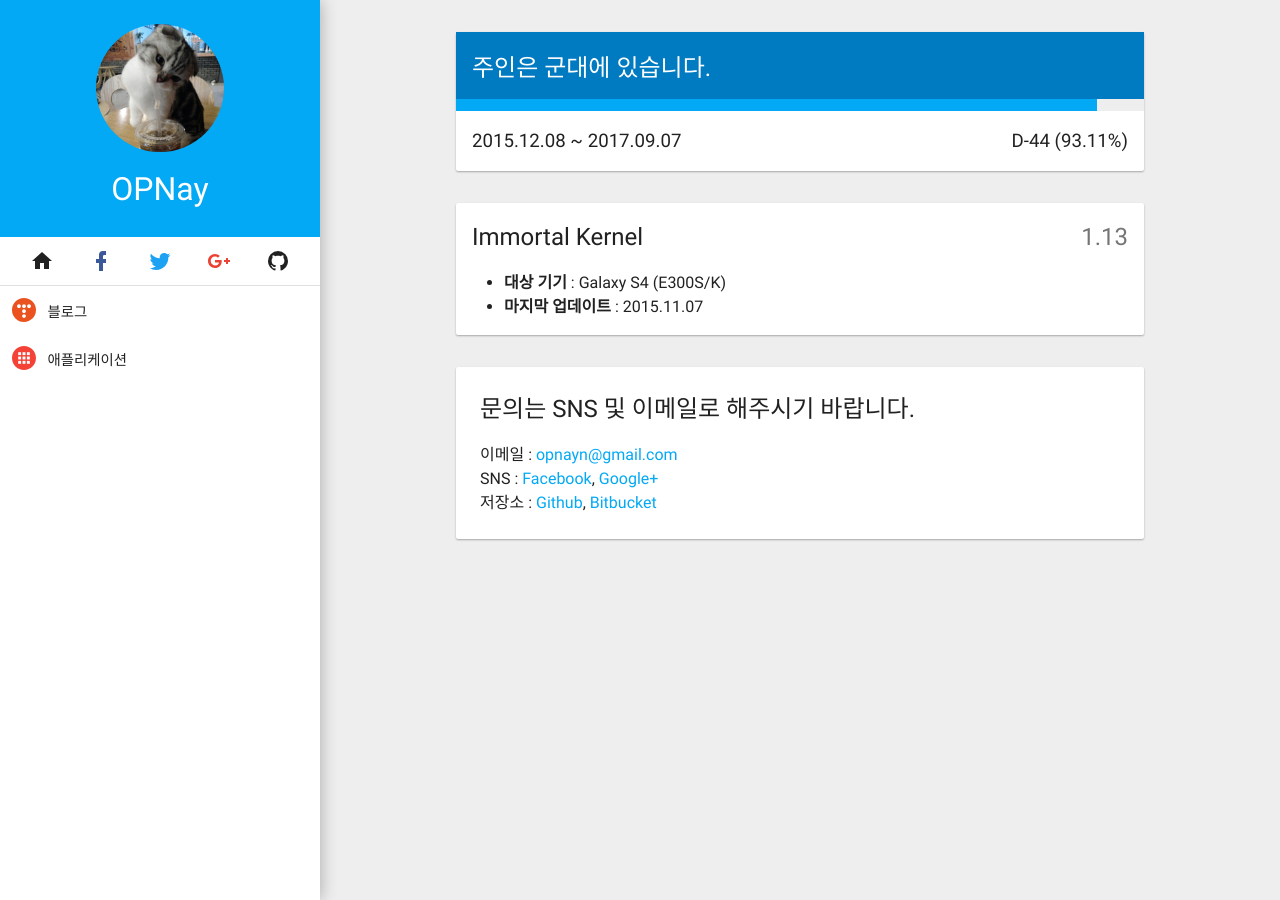
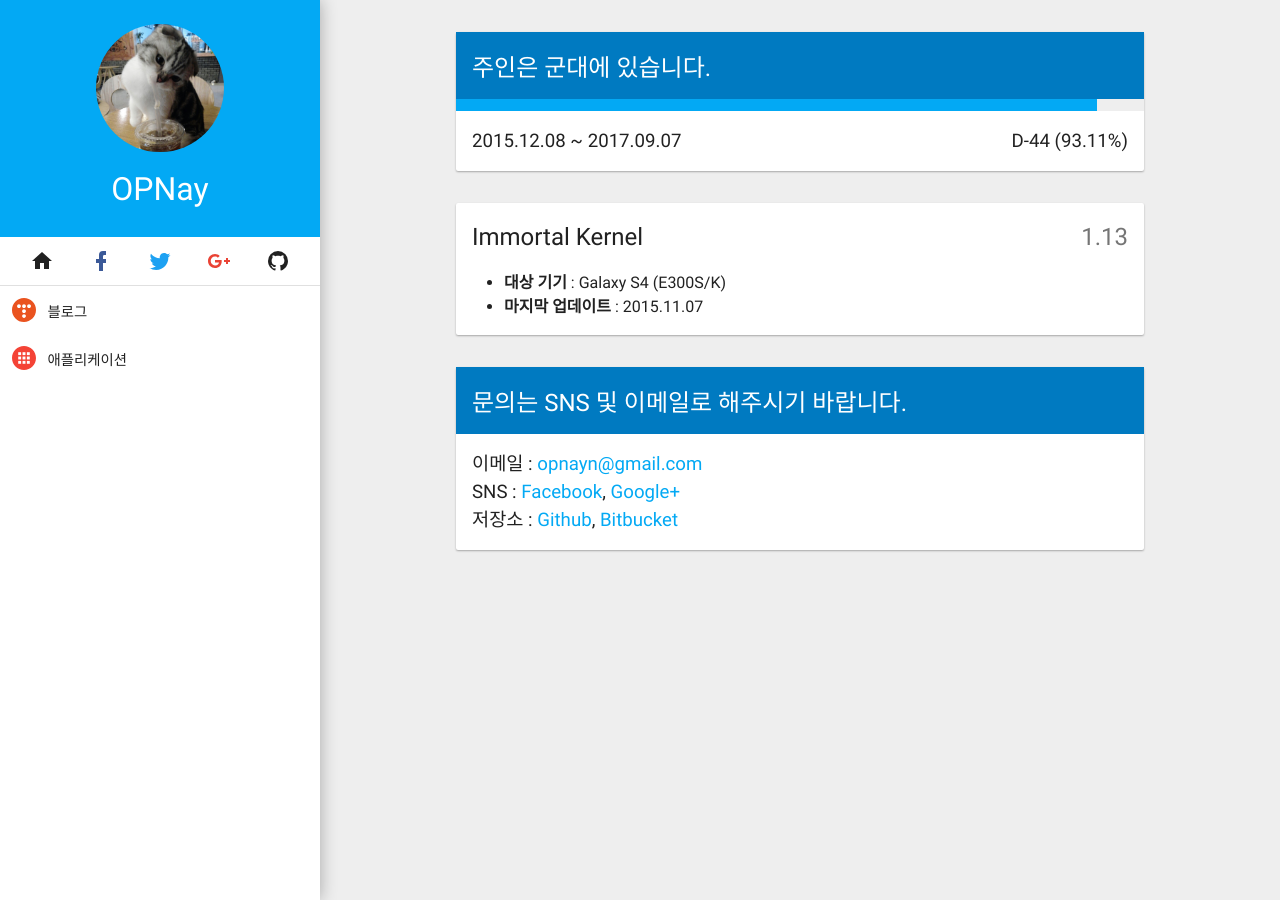
Before and after one commit to opnay/opnay.github.io, a Jekyll site: the page built from index.html, in a window 1280 px wide. Built offline with Jekyll 4.4.1, drawn with Linux system fonts in a browser that asks for light colours; some web fonts are replaced.

Commit message:
index: Update contact

```diff
--- a/index.html
+++ b/index.html
@@ -47,15 +47,14 @@ theme:
 </section>
 <section class="section contact">
 	<div class="card">
-		<p class="title">문의는 SNS 및 이메일로 해주시기 바랍니다.</p>
-		<p>이메일 : <a href="mailto:opnayn@gmail.com">opnayn@gmail.com</a></p>
-		<p>SNS : <a href="https://facebook.com/opnay">Facebook</a>, <a href="https://plus.google.com/107296541638373404997">Google+</a></p>
-		<p>저장소 : <a href="https://github.com/opnay">Github</a>, <a href="https://bitbucket.org/opnay">Bitbucket</a></p>
+		<header class="bg-s-d ft-white">문의는 SNS 및 이메일로 해주시기 바랍니다.</header>
+		<article>
+			<p>이메일 : <a href="mailto:opnayn@gmail.com">opnayn@gmail.com</a></p>
+			<p>SNS : <a href="https://facebook.com/opnay">Facebook</a>, <a href="https://plus.google.com/107296541638373404997">Google+</a></p>
+			<p>저장소 : <a href="https://github.com/opnay">Github</a>, <a href="https://bitbucket.org/opnay">Bitbucket</a></p>
+		</article>
 	</div>
-	<style>
-		.contact .card {padding:18px;}
-		.desktop .contact .card {padding:24px;}
-	</style>
+	<style>.contact article {padding:16px; font-size:14pt;}</style>
 </section>
 <style>
 .card .title {margin-bottom:16px; font-size:1.5em;}
```
